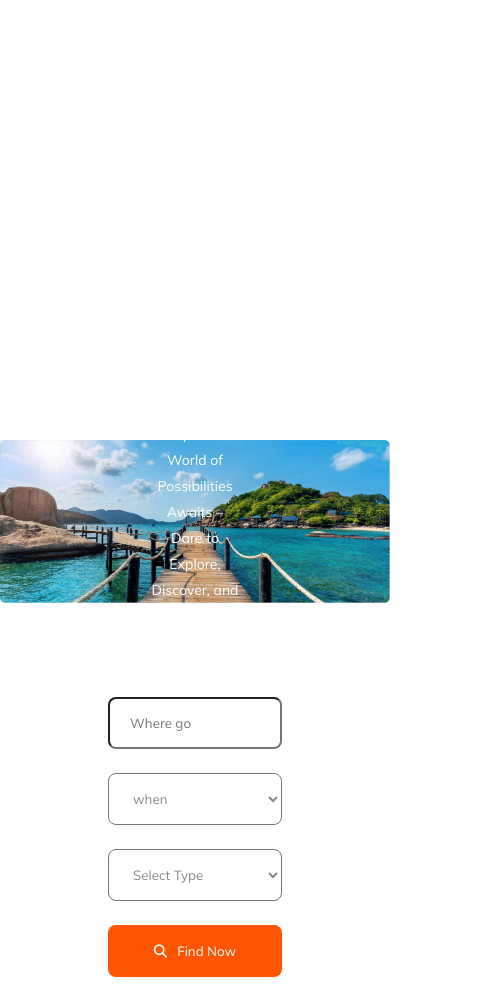
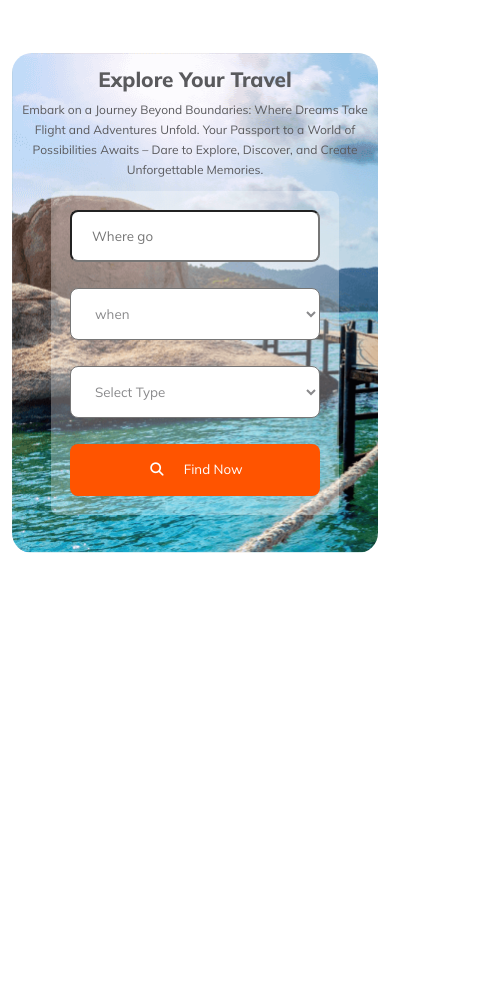
Before and after one commit to Hasan-Mahmud/b9-a2, a plain HTML site: page index.html in a window 390 px wide. Shown: the whole page, 487 px wide, since content can reach past the window. After the commit the page ends 844 px from the top, so only its background shows below. Drawn offline with Linux system fonts and the light colour scheme.

Commit message:
header responsive added

```diff
--- a/style.css
+++ b/style.css
@@ -57,7 +57,7 @@ input[type=text] {
     color: rgba(19, 19, 24, 0.50);
 }
 
-i{
+i {
     margin-right: 10px;
 }
 
@@ -141,43 +141,65 @@ i{
 
 /* responsive for mobile or small device*/
 @media screen and (max-width : 600px) {
-    *{
-        margin: 0;
+    * {
+        margin: 3px;
         padding: 0;
     }
 
+    #select-item {
+        width: 250px;
+        height: 52px;
+    }
+
     /* header style */
-    .banner{
-        background-position: center;
-        width: 100%;
-        height: 100%;
-        background-size: 100%;
-        gap: 0px;
+    .banner {
+        background-position: inherit;
+        /* background-position-x: 100%; */
+        /* background-size: calc(100% - 10px); */
+        background-size: cover;
+        border-radius: 20px;
+        gap: 5px;
     }
+
     .banner-content {
-        display: flex;
-        flex-direction: column;
         gap: 5px;
     }
 
     .banner-title {
-        color: var(--white-color);
+        color: var(--paragraph-color);
         font-size: 1.3rem;
-        margin-top: 106px;
+        margin-top: 10px;
     }
 
     .banner-des {
         /* margin-top: 24px; */
-        font-size: 14px;
+        color: var(--paragraph-color);
+        font-size: 12px;
+        line-height: 20px;
+        margin: 0;
     }
 
     .banner-query {
         display: flex;
         padding: 16px;
-        gap: 24px;
+        gap: 20px;
         border-radius: 8px;
         background: rgba(255, 255, 255, 0.30);
         flex-direction: column;
     }
 
+    #where-go {
+        width: 250px;
+        height: 52px;
+    }
+
+    .query-btn {
+        width: 250px;
+        height: 52px;
+    }
+
+    i {
+        margin-right: 20px;
+    }
+
 }
```
